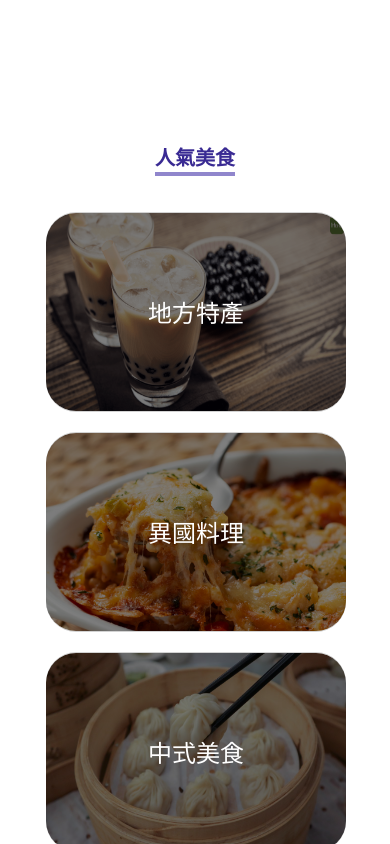
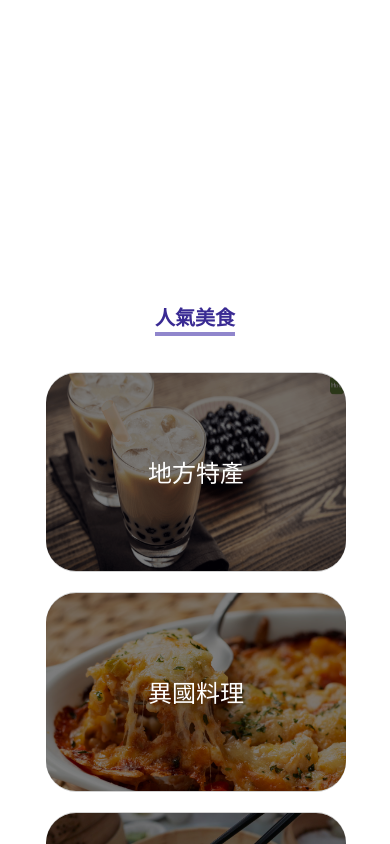
Before and after one commit to b10756052/Taiwan-Intro, a React (Create React App) app: page / in a window 390 px wide. Shown: the part 1920-2764 px from the top of the page. Built offline with nearby package versions, Linux system fonts and the light colour scheme; a web font is replaced by a local one.

Commit message:
fix mobile RWD2

```diff
--- a/src/styles/_homepage.scss
+++ b/src/styles/_homepage.scss
@@ -211,11 +211,11 @@ div.homepagebox {
         }
         #cardsBox.cardsBox {
             // background-color: red;
-            margin-top: 0;
+            margin-top: 10rem;
             height: 150vh;
         }
         #Box {
-            margin-top: 40rem;
+            margin-top: 43rem;
         }
     }
 }
--- a/src/styles/style.css
+++ b/src/styles/style.css
@@ -803,11 +803,11 @@ div.homepagebox #Box {
     font-size: 20px;
   }
   #homepage #cardsBox.cardsBox {
-    margin-top: 0;
+    margin-top: 10rem;
     height: 150vh;
   }
   #homepage #Box {
-    margin-top: 40rem;
+    margin-top: 43rem;
   }
 }
 /*# sourceMappingURL=style.css.map */
```
Also changed, not shown: 1 other file (tests, documents, lock files or other folders).
